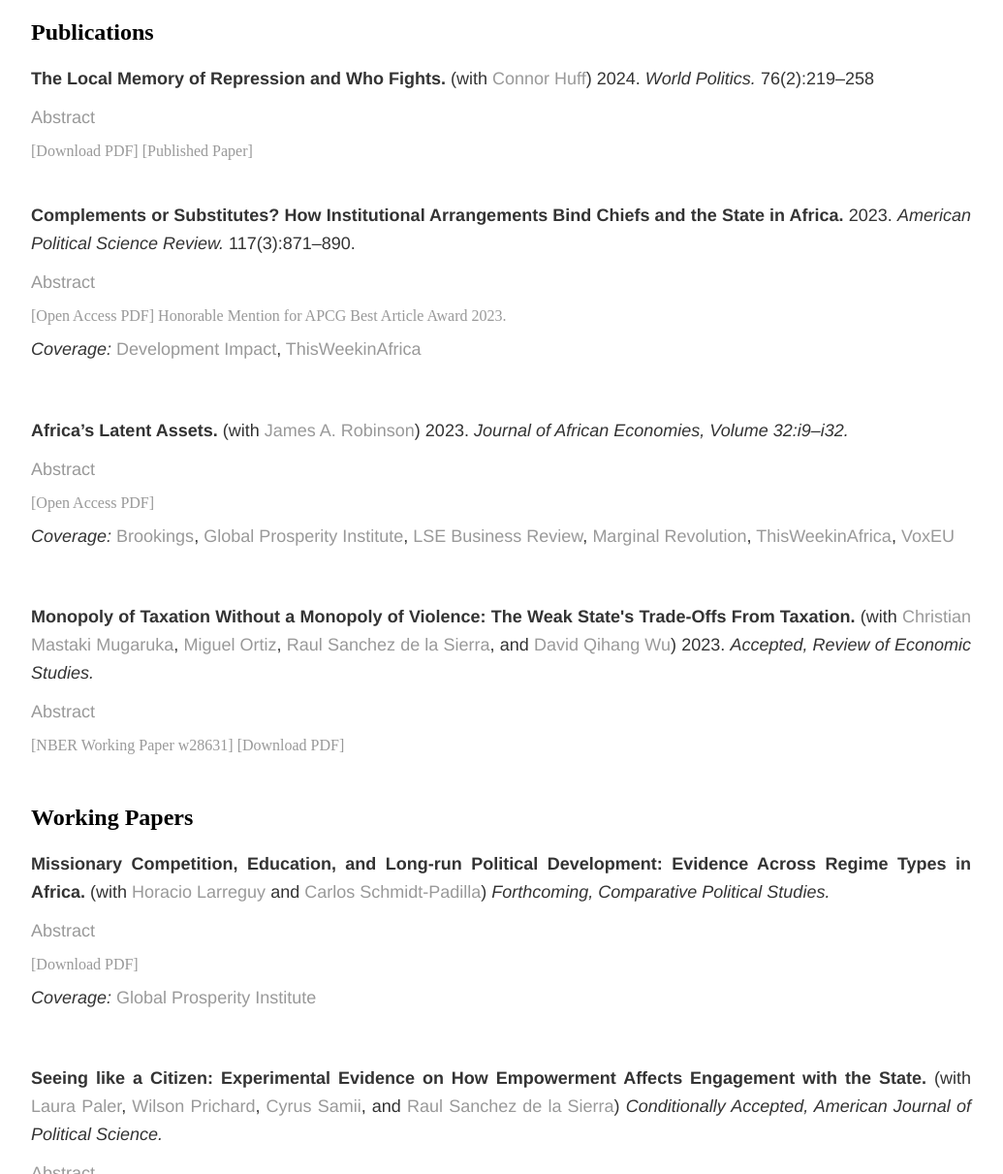
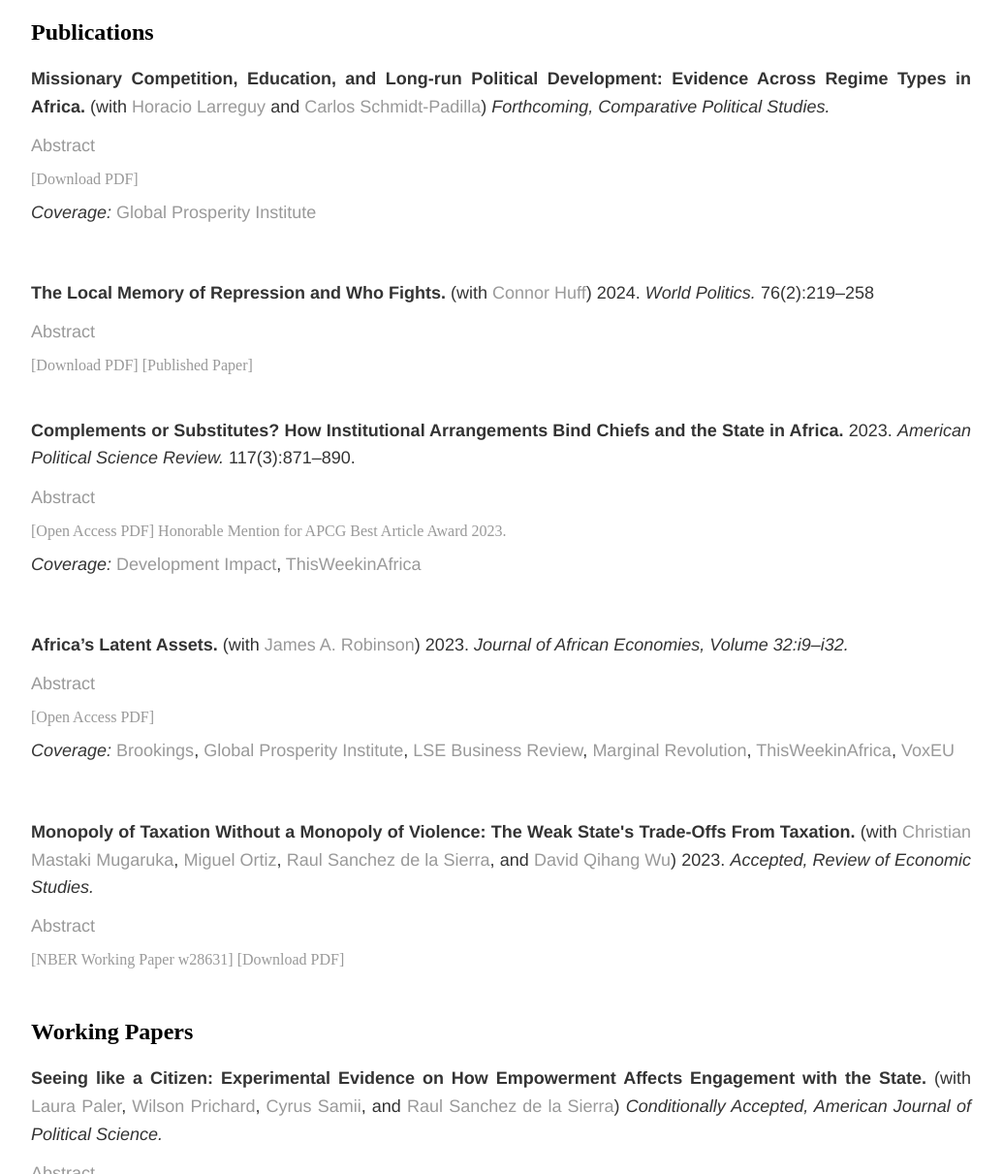
Before and after one commit to soeren-henn/soeren-henn.github.io, a Jekyll site: the page built from research/index.html, in a window 1280 px wide and 1400 px high, scrolled down 359 px. Shown: the part 189-1400 px from the top of the window at 97% size, without its empty margins (123-1158 px from the left). Built offline with Jekyll 4.4.1, drawn with Linux system fonts in a browser that asks for light colours.

Commit message:
Update index.html

```diff
--- a/research/index.html
+++ b/research/index.html
@@ -21,6 +21,14 @@ title: Research
 	<p> You can download my reasearch statement here: <a href="/files/Henn_research.pdf" class="btn btn-default pull-right" title="PDF">Download PDF</a></p>
 	-->
 	<h2>Publications</h2>
+
+		<div class="paper">
+		<p><b>Missionary Competition, Education, and Long-run Political Development: Evidence Across Regime Types in Africa.</b> (with <a href="https://sites.google.com/site/hlarreguy/" target="_blank">Horacio Larreguy</a> and <a href="https://cschmidtpadilla.github.io/" target="_blank">Carlos Schmidt-Padilla</a>) <i>Forthcoming, Comparative Political Studies.</i></p>
+		<p><a href="#" class="show-abstract">Abstract</a></p>
+    		<p class="hidden-paragraph">In Africa, missionaries used schooling to gain adherents. We study how historical missionary activity shaped long-run education and political development across regime types. We exploit plausibly exogenous variation in exposure to Catholic missionaries generated by their territorial administration system. Using a regression discontinuity design, we show that proximity to historical diocese headquarters generally led to an increased presence of Catholic missionaries, as well as long-term positive effects on Catholic identity and educational outcomes. The effects on political outcomes vary by regime type. Only individuals exposed to greater historical missionary activity in open anocracies<code>&#8212;</code>relative to those in democracies and closed anocracies<code>&#8212;</code>are more likely to participate in politics. Moreover, they are also the only ones who are more engaged, supportive of democratic institutions, and disenchanted with the state of democracy and incumbent in their countries.</p>
+		<a href="/files/Henn_Missionaries.pdf" class="btn btn-default pull-right" title="PDF">[Download PDF]</a>
+		<p> <i>Coverage:</i> <a href="https://www.thegpi.org/p/interesting-people-writing-interesting?r=mo66&utm_campaign=post&utm_medium=web" target="_blank">Global Prosperity Institute</a> </p>
+	</div>
 
 	<div class="paper">
 		<p><b>The Local Memory of Repression and Who Fights.</b> (with <a href="https://connordhuff.com/" target="_blank">Connor Huff</a>) 2024. <i>World Politics.</i> 76(2):219&ndash;258</p>
@@ -63,14 +71,6 @@ title: Research
 -->
 
 	<h2>Working Papers</h2>
-
-	<div class="paper">
-		<p><b>Missionary Competition, Education, and Long-run Political Development: Evidence Across Regime Types in Africa.</b> (with <a href="https://sites.google.com/site/hlarreguy/" target="_blank">Horacio Larreguy</a> and <a href="https://cschmidtpadilla.github.io/" target="_blank">Carlos Schmidt-Padilla</a>) <i>Forthcoming, Comparative Political Studies.</i></p>
-		<p><a href="#" class="show-abstract">Abstract</a></p>
-    		<p class="hidden-paragraph">In Africa, missionaries used schooling to gain adherents. We study how historical missionary activity shaped long-run education and political development across regime types. We exploit plausibly exogenous variation in exposure to Catholic missionaries generated by their territorial administration system. Using a regression discontinuity design, we show that proximity to historical diocese headquarters generally led to an increased presence of Catholic missionaries, as well as long-term positive effects on Catholic identity and educational outcomes. The effects on political outcomes vary by regime type. Only individuals exposed to greater historical missionary activity in open anocracies<code>&#8212;</code>relative to those in democracies and closed anocracies<code>&#8212;</code>are more likely to participate in politics. Moreover, they are also the only ones who are more engaged, supportive of democratic institutions, and disenchanted with the state of democracy and incumbent in their countries.</p>
-		<a href="/files/Henn_Missionaries.pdf" class="btn btn-default pull-right" title="PDF">[Download PDF]</a>
-		<p> <i>Coverage:</i> <a href="https://www.thegpi.org/p/interesting-people-writing-interesting?r=mo66&utm_campaign=post&utm_medium=web" target="_blank">Global Prosperity Institute</a> </p>
-	</div>
 
 	<div class="paper">
 		<p><b>Seeing like a Citizen: Experimental Evidence on How Empowerment Affects Engagement with the State.</b> (with <a href="https://laurapaler.com/" target="_blank">Laura Paler</a>, <a href="https://sites.google.com/site/wilsonprichard/" target="_blank">Wilson Prichard</a>, <a href="http://cyrussamii.com/" target="_blank">Cyrus Samii</a>, and <a href="https://raulsanchezdelasierra.com/" target="_blank">Raul Sanchez de la Sierra</a>) <i>Conditionally Accepted, American Journal of Political Science.</i></p>
```
